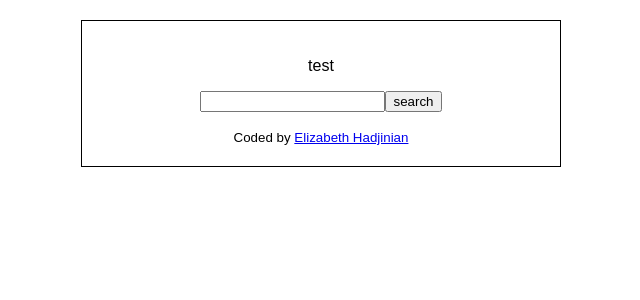
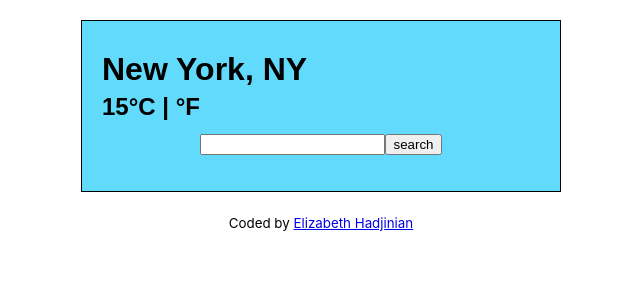
Before and after one commit to elizhadjinian/weather-app-react, a React (Create React App) app: page / in a window 1280 px wide. Shown: the top 300 px of the page, without its empty margins (319-959 px from the left). Built offline with nearby package versions, Linux system fonts and the light colour scheme.

Commit message:
added header line

```diff
--- a/src/App.css
+++ b/src/App.css
@@ -12,6 +12,7 @@
   border-width: thin;
   margin: 20px 400px;
   padding: 20px;
+  background: #61dafb;
 }
 
 @media (prefers-reduced-motion: no-preference) {
@@ -52,3 +53,7 @@
 ul {
   list-style: none;
 }
+
+.Credit {
+  text-align: center;
+}
--- a/src/App.js
+++ b/src/App.js
@@ -2,14 +2,16 @@ import React from "react";
 import "./App.css";
 import Weather from "./Weather.js";
 import Current from "./Current.js"
-<script src="https://cdn.jsdelivr.net/npm/bootstrap@5.0.0-beta1/dist/js/bootstrap.bundle.min.js" integrity="sha384-ygbV9kiqUc6oa4msXn9868pTtWMgiQaeYH7/t7LECLbyPA2x65Kgf80OJFdroafW" crossorigin="anonymous"></script>
+
 
 export default function App() {
   return (
+    <div>
     <div className="App">
       <Current />
       <Weather />
-      <small>Coded by <a href = "https://github.com/elizhadjinian/weather-app-react" target="blank">Elizabeth Hadjinian</a></small>
-    </div>
+      </div>
+      <p className = "Credit"><small >Coded by <a href = "https://github.com/elizhadjinian/weather-app-react" target="blank">Elizabeth Hadjinian</a></small>
+    </p></div>
   );
 }
--- /dev/null
+++ b/src/Current.css
@@ -0,0 +1,9 @@
+h1 {
+  text-align: left;
+  line-height: 15px;
+}
+
+h2 {
+  text-align: left;
+  line-height: 15px;
+}
--- a/src/Current.js
+++ b/src/Current.js
@@ -1,5 +1,9 @@
 import React from "react"
+import "./Current.css"
 
 export default function Current (){
-  return <p>test</p>
+  return <div className = "Header" >
+    <h1>New York, NY  </h1>
+    <h2>15°C | °F</h2>
+    </div>
 }
```
Also changed, not shown: 2 other files (tests, documents, lock files or other folders).
